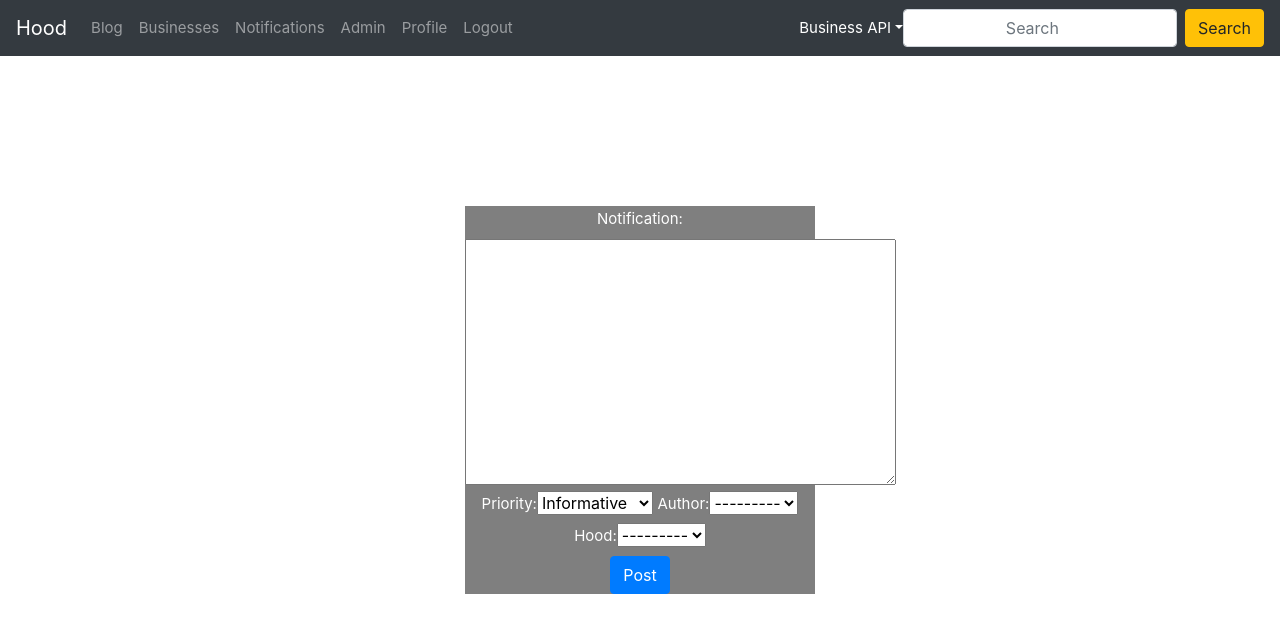
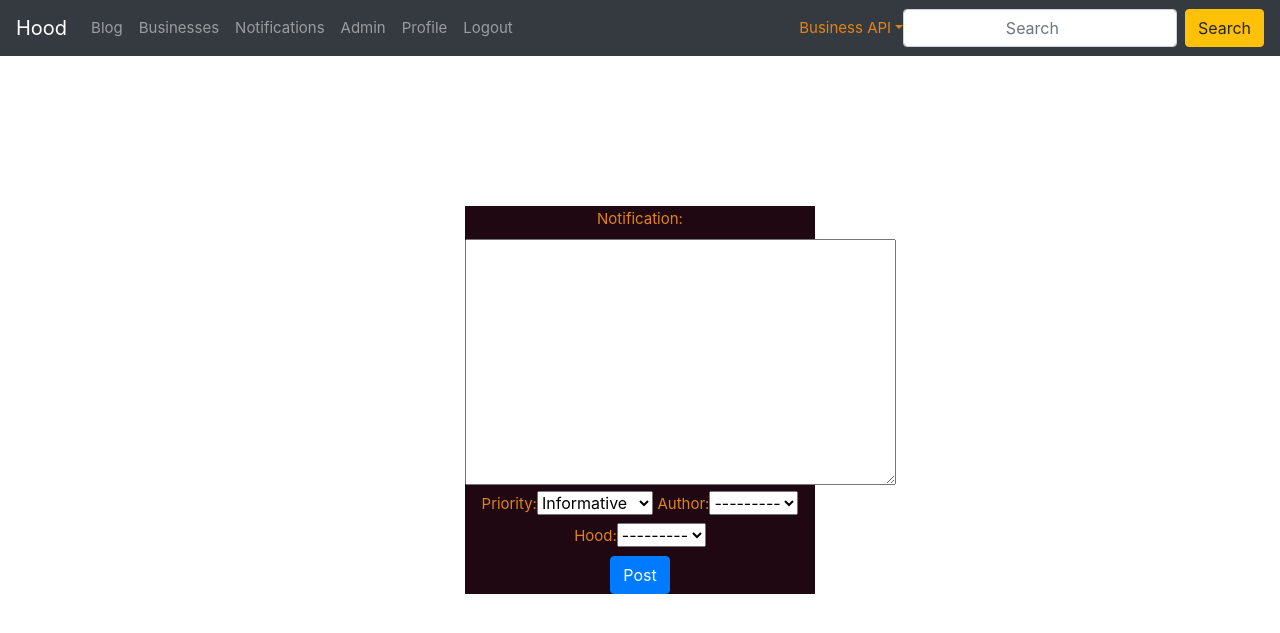
Before and after one commit to bertocarl/neighbourhood-watch, a Django app: page /new/notification in a window 1280 px wide. Shown: the top 633 px of the page. Run offline with Django 3.2, Linux system fonts and the light colour scheme; the visitor is signed in with stand-in values (Sample User, id 1); data comes from the database, SQL or seed files in the repository; data that the repository does not hold is empty; some libraries are stand-ins or nearby versions.

Commit message:
styling of my forms

```diff
--- a/neighbour/templates/notifications_form.html
+++ b/neighbour/templates/notifications_form.html
@@ -50,10 +50,10 @@
 
 <style>
 .panel{
-  background: linear-gradient( rgba(0, 0, 0, 0.5), rgba(0, 0, 0, 0.5)) fixed;
+  background:#1F0812;
 }
 p, label,a{
-  color:white;
+  color:#E28413;
   font-size: 15px;
 }
 .panel-default{
```
Also changed, not shown: neighbour/templates/profile_form.html (+4 -5 lines), neighbour/templates/update_profile.html (+3 -5 lines).
